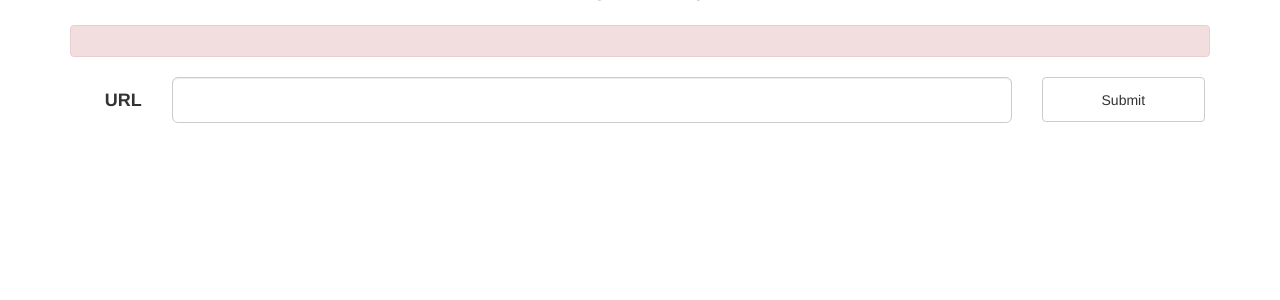
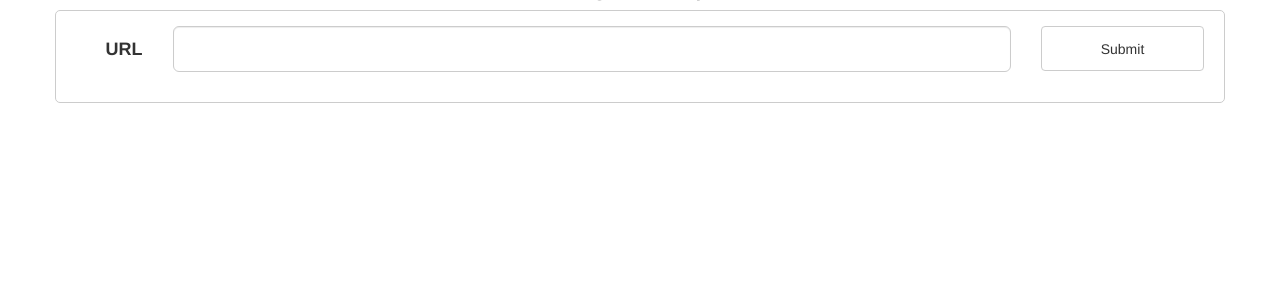
Before and after one commit to maan81/image_scraper, a PHP site: page / in a window 1280 px wide. Shown: the part 53-353 px from the top of the page. Run offline with PHP 8.4, Linux system fonts and the light colour scheme; some libraries are stand-ins or nearby versions.

Commit message:
borders & errors

```diff
--- a/index.php
+++ b/index.php
@@ -12,6 +12,10 @@ function page_title_fn($url){
 function page_urls_fn($url){
 
     $html = file_get_html($url);
+
+    // $page_title = page_title_fn($html);
+    // echo $page_title;
+    // die;
 
     $li = $html->find('.btn-reader-page',0);
 
@@ -48,7 +52,7 @@ function scrape_urls($url){
 $page_title = false;
 $page_urls = [];
 $img_urls = [];
-$errors = '';
+$errors = false;
 $url = '';
 
 
@@ -77,6 +81,12 @@ if(!empty($_POST['url'])){
 <html>
 <head>
     <link rel="stylesheet" type="text/css" href="//maxcdn.bootstrapcdn.com/bootstrap/3.3.6/css/bootstrap.min.css">
+    <style type="text/css">
+        .border{
+            border:1px solid #ccc;
+            border-radius:5px;
+        }
+    </style>
 </head>
 <body>
 
@@ -86,9 +96,9 @@ if(!empty($_POST['url'])){
             <h2 class="text-center">Image Scraper</h2>
         </div>
 
-        <div class="box-body row" style="padding: 15px">
+        <div class="box-body row border" style="padding: 15px;">
 
-            <div class="alert alert-danger <?=$errors?'hide':''?>"><?=$errors?></div>
+            <div class="alert alert-danger <?=$errors?'':'hide'?>"><?=$errors?></div>
 
             <form role="form" class="form-horizontal" method="post">
                 <div class="form-group form-group-lg " style="padding: 0 5px">
```
